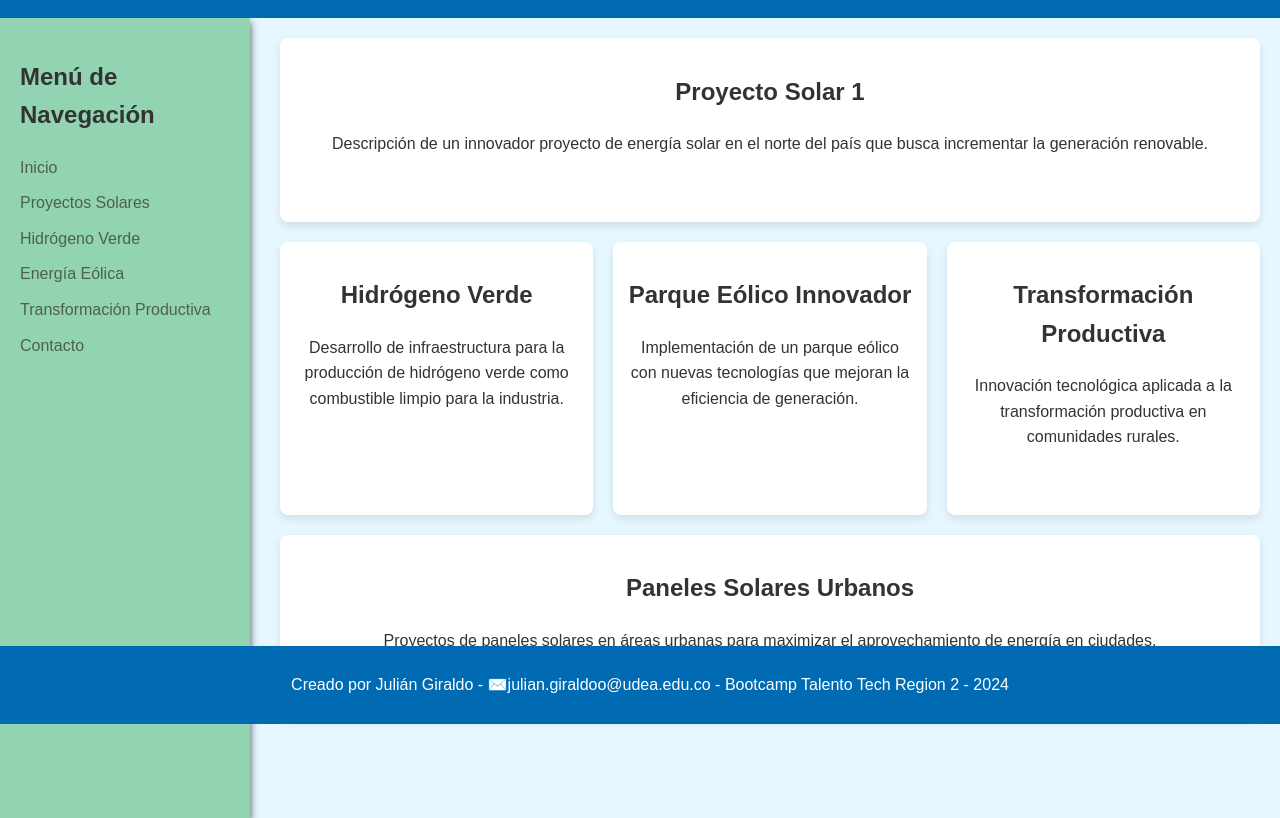
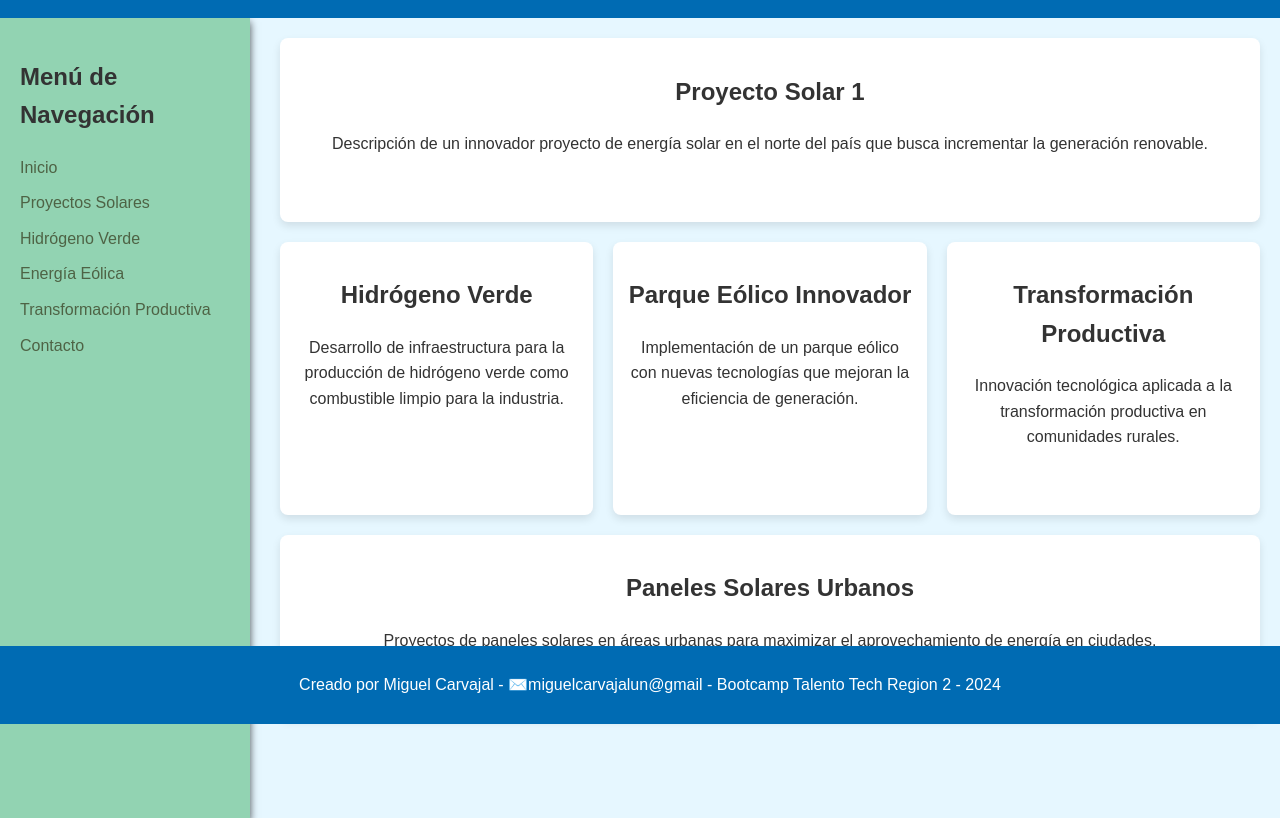
Before and after one commit to ELFLACO65/talentotech, a plain HTML site: page index.html in a window 1280 px wide. Shown: the part 76-894 px from the top of the page. Drawn offline with Linux system fonts and the light colour scheme.

Commit message:
Update index.html

```diff
--- a/index.html
+++ b/index.html
@@ -51,7 +51,7 @@
     </div>
 
     <footer class="footer">
-        <p>Creado por Julián Giraldo - ✉️<a href="mailto:julian.giraldoo@udea.edu.co" class="correo">julian.giraldoo@udea.edu.co</a> - Bootcamp Talento Tech Region 2 - 2024</p>
+        <p>Creado por Miguel Carvajal - ✉️<a href="mailto:Miguelcarvajalun@gmail.com" class="correo">miguelcarvajalun@gmail</a> - Bootcamp Talento Tech Region 2 - 2024</p>
     </footer>
 </body>
 
```
